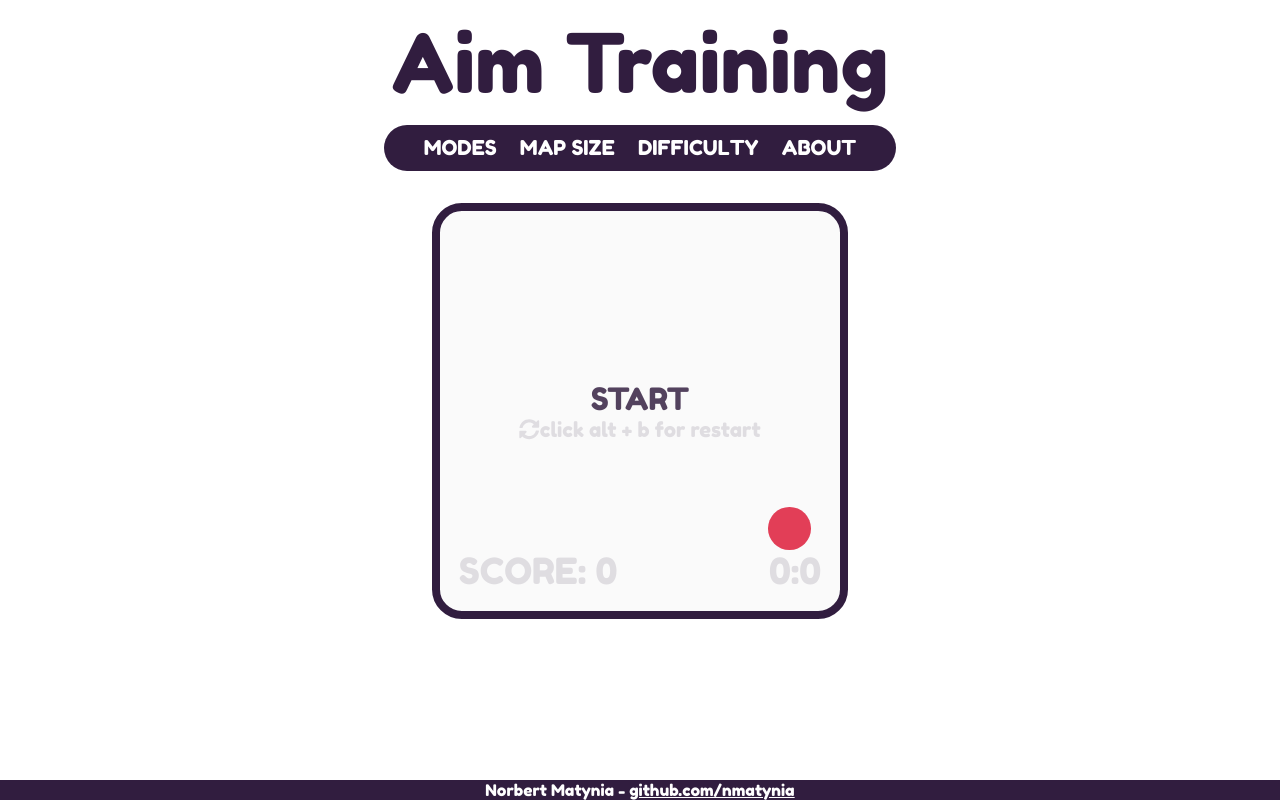
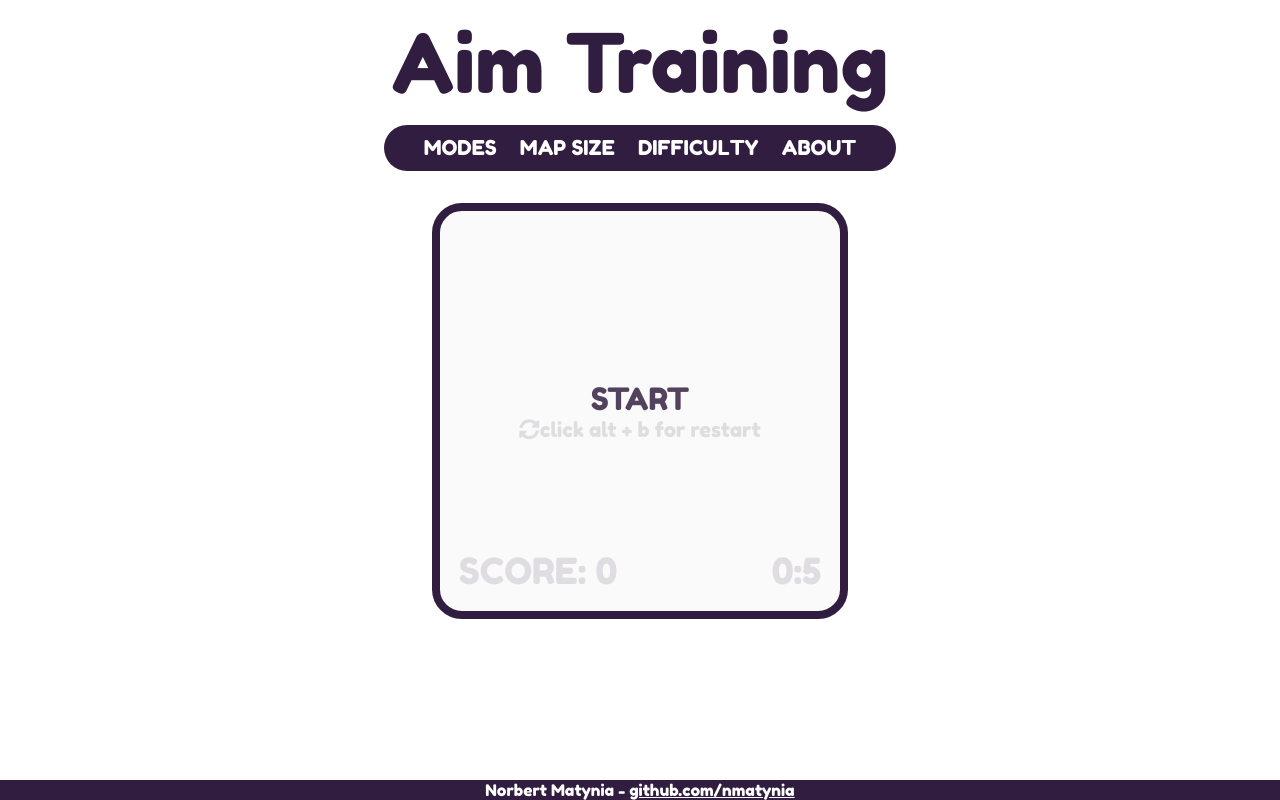
Before and after one commit to nmatynia/aim-training, a React (Create React App) app: page / in a window 1280 px wide. Built offline with nearby package versions, Linux system fonts and the light colour scheme.

Commit message:
Created basic logic for starting menu

```diff
--- a/src/App.tsx
+++ b/src/App.tsx
@@ -8,6 +8,7 @@ interface IState{
   time: number;
   targetSize: number;
   mapSize: number;
+  gameStarting: boolean;
 }
 
 const App: React.FC = () =>{
@@ -16,6 +17,7 @@ const App: React.FC = () =>{
   const [time,setTime] = useState<IState["time"]>(5);
   const [targetSize,setTargetSize] = useState<IState["targetSize"]>(5.336);// 5.336vh
   const [mapSize,setMapSize] = useState<IState["mapSize"]>(50);// 64vh
+  const [gameStarting, setGameStarting] = useState<IState["gameStarting"]>(true)
 
   console.log("Score: ",score)
 
@@ -23,7 +25,15 @@ const App: React.FC = () =>{
     <div className="App">
         <h1 className ="appHeader">Aim Training</h1>
         <Nav/>
-        <GameArea setScore={setScore} score={score} targetSize={targetSize} mapSize={mapSize} time={time}/>
+        <GameArea
+          setScore={setScore}
+          score={score}
+          targetSize={targetSize}
+          mapSize={mapSize}
+          time={time}
+          gameStarting={gameStarting}
+          setGameStarting={setGameStarting}
+        />
         <footer className="footer">Norbert Matynia - <a className='github-link' href="https://github.com/nmatynia">github.com/nmatynia</a></footer>
     </div>
   );
--- a/src/Components/GameArea.tsx
+++ b/src/Components/GameArea.tsx
@@ -8,9 +8,11 @@ interface IProps{
     mapSize: number;
     time: number;
     setScore:React.Dispatch<React.SetStateAction<number>>;
+    gameStarting: boolean;
+    setGameStarting: React.Dispatch<React.SetStateAction<boolean>>
 }
 
-const GameArea: React.FC<IProps> = ({setScore,score,targetSize,mapSize,time}) =>{
+const GameArea: React.FC<IProps> = ({setScore,score,targetSize,mapSize,time, gameStarting,setGameStarting}) =>{
     const randomizePosition = ():number =>{
         const maxPosition = mapSize - targetSize + 1;
         const number = Math.floor(Math.random() * maxPosition);
@@ -21,22 +23,31 @@ const GameArea: React.FC<IProps> = ({setScore,score,targetSize,mapSize,time}) =>
     const handleClick = () =>{
         return ()=> setScore(prevState => prevState + 1)
     }
-    return (
-        <div className="GameArea" style={{width:`${mapSize}vh`, height:`${mapSize}vh`}}>
 
-            <div className ='gameStart' style={{left:`${(mapSize-30.9498)/2}vh`, top:`${(mapSize-7.7908)/2}vh`}}>
-                <div className ='startButton'>START</div>
+    const gameStart: JSX.Element = (
+    <div
+        className ='gameStart'
+        style={{left:`${(mapSize-30.9498)/2}vh`, top:`${(mapSize-7.7908)/2}vh`}}>
+
+            <div className ='startButton' onClick={()=>setGameStarting(false)}>START</div>
             <div className ='tip'><FaSyncAlt/>click alt + b for restart</div>
     </div>
+    )
 
+    const target: JSX.Element = (
         <div
             className="target"
             onClick ={handleClick()}
             style={{left:`${randomizePosition()}vh`, top:`${randomizePosition()}vh`, width:`${targetSize}vh`, height:`${targetSize}vh`}}>
         </div>
+    )
+    return (
+        <div className="GameArea" style={{width:`${mapSize}vh`, height:`${mapSize}vh`}}>
+
+            {gameStarting ? gameStart : target}
 
             <div className="score">SCORE: {score}</div>
-            <Timer time={time} setScore={setScore}/>
+            {gameStarting?<div className="timer">0:{time}</div>:<Timer time={time} setScore={setScore}/>}
 
         </div>
     )
```
Lines whose indentation alone changed are shown as unchanged.
